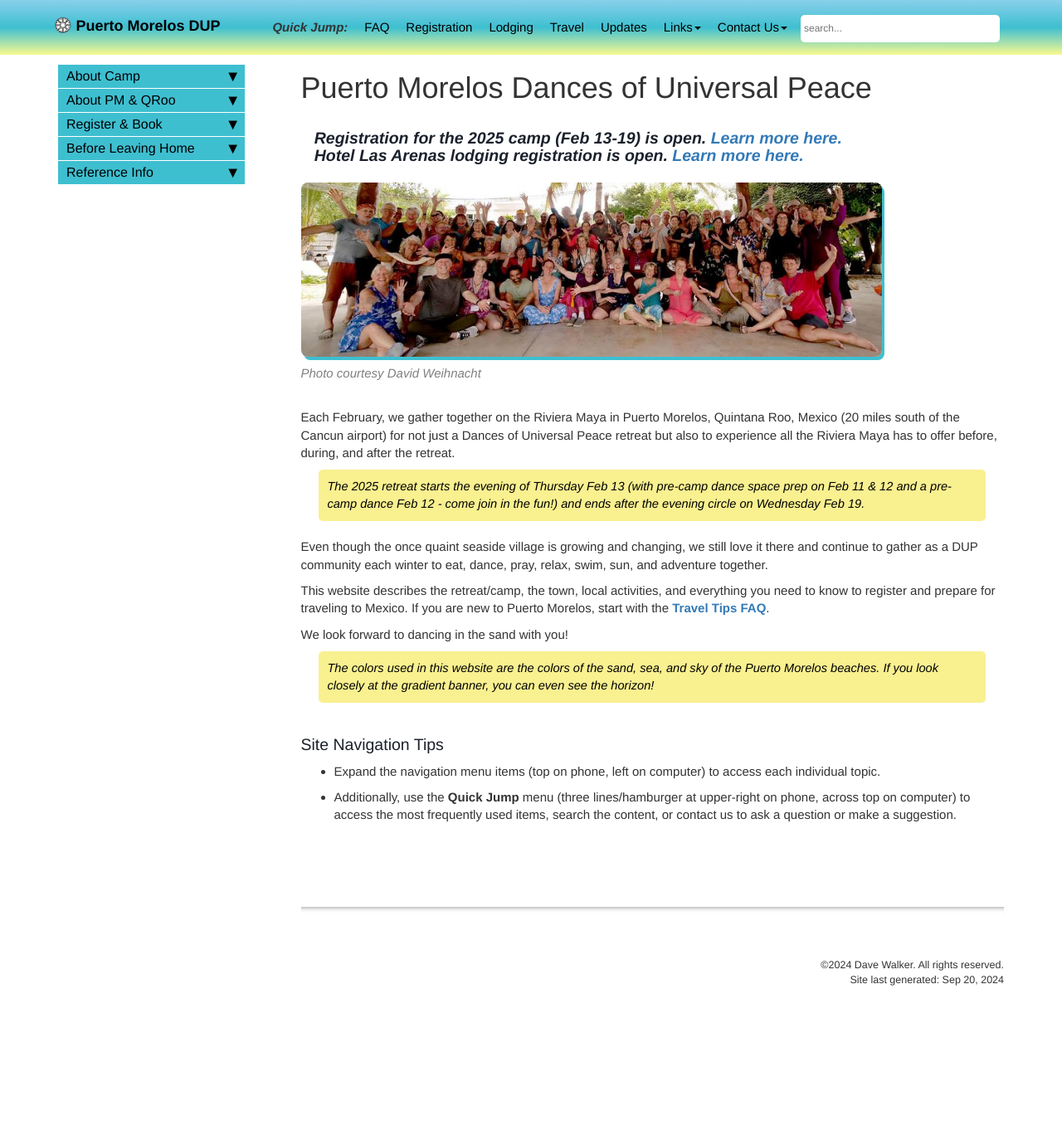
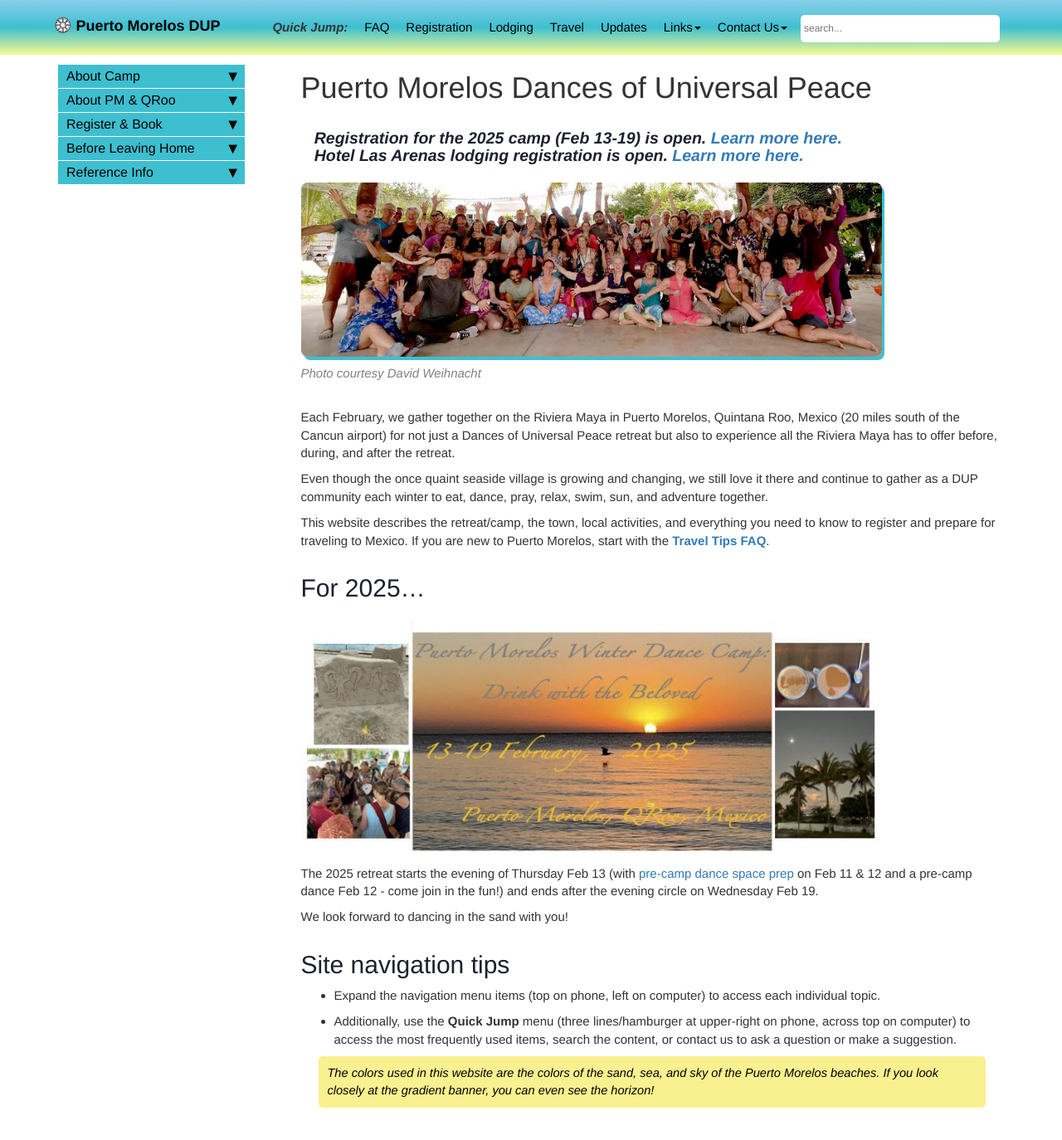
Before and after one commit to davewalker60/pmdup, a Jekyll site: the page built from index.md, in a window 1280 px wide and 1400 px high. Shown: the top 1374 px of the window at 83% size. Built offline with Jekyll 4.4.1, drawn with Linux system fonts in a browser that asks for light colours; comment, search, counter and statistics services are not loaded.

Commit message:
adding flyer header

```diff
--- a/index.md
+++ b/index.md
@@ -11,16 +11,19 @@ toc: false
 
 Each February, we gather together on the Riviera Maya in Puerto Morelos, Quintana Roo, Mexico (20 miles south of the Cancun airport) for not just a Dances of Universal Peace retreat but also to experience all the Riviera Maya has to offer before, during, and after the retreat.
 
-> The 2025 retreat starts the evening of Thursday Feb 13 (with pre-camp dance space prep on Feb 11 & 12 and a pre-camp dance Feb 12 - come join in the fun!) and ends after the evening circle on Wednesday Feb 19.
-
 Even though the once quaint seaside village is growing and changing, we still love it there and continue to gather as a DUP community each winter to eat, dance, pray, relax, swim, sun, and adventure together.
 
 This website describes the retreat/camp, the town, local activities, and everything you need to know to register and prepare for traveling to Mexico. If you are new to Puerto Morelos, start with the [**Travel Tips FAQ**](pages/travel-tips-faq.md).
 
+# For 2025...
+![Camp Header](../images/PM25_header.jpg){:.noborder}
+
+The 2025 retreat starts the evening of Thursday Feb 13 (with [pre-camp dance space prep](pages/preparing-dance-space.md) on Feb 11 & 12 and a pre-camp dance Feb 12 - come join in the fun!) and ends after the evening circle on Wednesday Feb 19.
+
 We look forward to dancing in the sand with you!
 
-> The colors used in this website are the colors of the sand, sea, and sky of the Puerto Morelos beaches. If you look closely at the gradient banner, you can even see the horizon!
-
-### Site Navigation Tips
+# Site navigation tips
 * Expand the navigation menu items (top on phone, left on computer) to access each individual topic.
 * Additionally, use the **Quick Jump** menu (three lines/hamburger at upper-right on phone, across top on computer) to access the most frequently used items, search the content, or contact us to ask a question or make a suggestion.
+
+> The colors used in this website are the colors of the sand, sea, and sky of the Puerto Morelos beaches. If you look closely at the gradient banner, you can even see the horizon!
```
Also changed, not shown: images/PM25_header.jpg (added).
